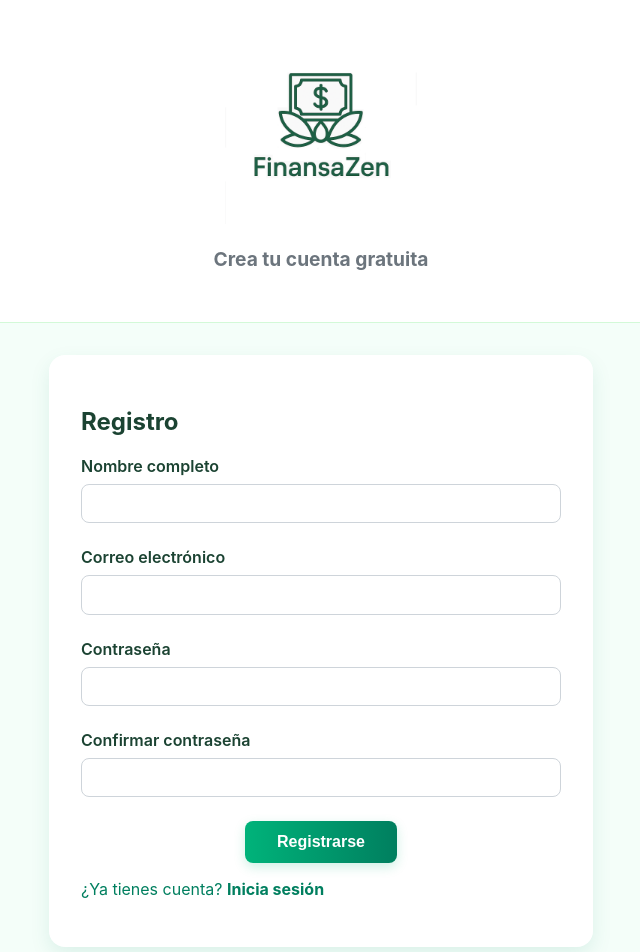
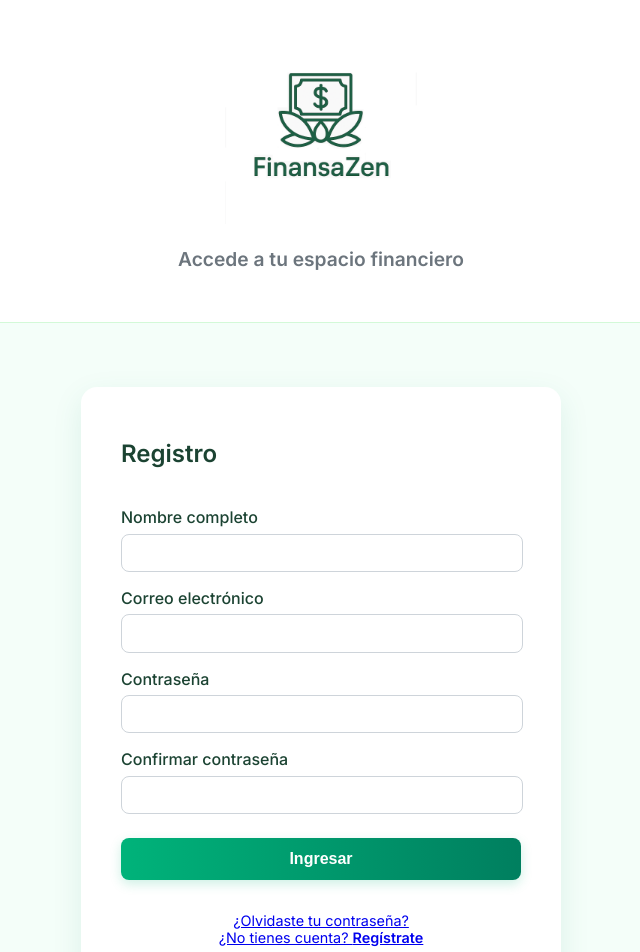
Before and after one commit to CarlosVbot/Finasanzen, a Vue app in the folder finansazen/: page /registro in a window 1280 px wide. Shown: the top 952 px of the page, without its empty margins (319-959 px from the left). Built offline with nearby package versions, Linux system fonts and the light colour scheme; no server answers.

Commit message:
Cambio de dominio

```diff
--- a/finansazen/src/views/RegistroView.vue
+++ b/finansazen/src/views/RegistroView.vue
@@ -1,171 +1,96 @@
 <template>
-  <div class="page-wrapper fade-in">
-    <header class="dashboard-header">
+  <div  ref="wrapper" class="page-wrapper">
+    <header>
       <img src="../assets/img/logo.png" alt="Finansazen Logo" class="logo"  height="15%" width="15%" />
-      <p><b>Crea tu cuenta gratuita</b></p>
+      <p><b>Accede a tu espacio financiero</b></p>
+      <link href="https://fonts.googleapis.com/css2?family=Inter:wght@400;500;600&display=swap" rel="stylesheet">
     </header>
 
-    <main class="container d-flex justify-content-center align-items-center">
-      <div class="registro-form-card">
-        <h2 class="text-center mb-4">Registro</h2>
+    <main class="container login-container">
+      <div class="login-card">
+        <h2>Registro</h2>
+
         <form @submit.prevent="registrarse">
-          <div class="form-group">
+          <div class="mb-3">
             <label for="nombre" class="form-label">Nombre completo</label>
             <input type="text" id="nombre" v-model="nombre" class="form-control" required />
           </div>
 
-          <div class="form-group">
+          <div class="mb-3">
             <label for="email" class="form-label">Correo electrónico</label>
             <input type="email" id="email" v-model="email" class="form-control" required />
           </div>
 
-          <div class="form-group">
+          <div class="mb-3">
             <label for="password" class="form-label">Contraseña</label>
             <input type="password" id="password" v-model="password" class="form-control" required />
           </div>
 
-          <div class="form-group">
+          <div class="mb-3">
             <label for="confirmacion" class="form-label">Confirmar contraseña</label>
             <input type="password" id="confirmacion" v-model="confirmacion" class="form-control" required />
           </div>
 
-          <div class="form-submit">
-            <button type="submit" class="btn-submit" :disabled="cargando">
-              {{ cargando ? 'Registrando...' : 'Registrarse' }}
-            </button>
+          <button type="submit" class="btn-green" :disabled="cargando">
+            {{ cargando ? 'Ingresando...' : 'Ingresar' }}
+          </button>
+
+          <div class="text-links">
+            <RouterLink to="/recuperar">¿Olvidaste tu contraseña?</RouterLink><br />
+            <RouterLink to="/registro">¿No tienes cuenta? <strong>Regístrate</strong></RouterLink>
           </div>
-
-          <p class="text-center mt-3">
-            <RouterLink to="/login" class="text-link">
-              ¿Ya tienes cuenta? <strong>Inicia sesión</strong>
-            </RouterLink>
-          </p>
         </form>
       </div>
     </main>
 
-    <footer class="dashboard-footer">
+    <footer>
       © 2025 Finansazen. Todos los derechos reservados.
     </footer>
   </div>
 </template>
 
 <script setup>
-import { ref } from 'vue'
-import { useRouter } from 'vue-router'
-import Swal from 'sweetalert2'
+import {ref} from 'vue'
+import {useRouter} from 'vue-router'
 
 const nombre = ref('')
 const email = ref('')
 const password = ref('')
 const confirmacion = ref('')
 const cargando = ref(false)
+
 const router = useRouter()
 const API_URL = import.meta.env.VITE_API_URL
 
 const registrarse = async () => {
   if (password.value !== confirmacion.value) {
-    Swal.fire('Error', 'Las contraseñas no coinciden', 'error')
+    alert('Las contraseñas no coinciden.')
     return
   }
 
   cargando.value = true
+
   try {
-    const res = await fetch(`${API_URL}/api/usuarios/create`, {
+    const res = await fetch(`${API_URL}/api/auth/register`, {
       method: 'POST',
-      headers: {
-        'Content-Type': 'application/json'
-      },
-      body: JSON.stringify({
-        username: nombre.value,
-        email: email.value,
-        password: password.value
-      })
+      headers: {'Content-Type': 'application/json'},
+      body: JSON.stringify({username: nombre.value, email: email.value, password: password.value})
     })
 
-    const data = await res.json()
-
+    const data = await res
+    console.log(res)
     if (res.ok) {
-      Swal.fire('Registro exitoso', 'Ahora puedes iniciar sesión', 'success')
-      router.push('/login')
+      sessionStorage.setItem('token', data.token)
+      sessionStorage.setItem('userId', data.userID)
+      router.push('/dashboard')
     } else {
-      Swal.fire('Error', data.message || 'No se pudo registrar', 'error')
+      alert(data.message || 'No se pudo registrar')
     }
-  } catch (error) {
-    Swal.fire('Error', 'Hubo un problema de conexión', 'error')
+  } catch (err) {
+    console.error(err)
+    alert('Error de conexión')
   } finally {
     cargando.value = false
   }
 }
 </script>
-
-<style scoped>
-.container {
-  min-height: 70vh;
-  padding: 2rem 1rem;
-  display: flex;
-  align-items: center;
-  justify-content: center;
-}
-
-.registro-form-card {
-  max-width: 480px;
-  width: 100%;
-  background: #fff;
-  border-radius: 1rem;
-  padding: 2rem;
-  box-shadow: 0 8px 20px rgba(0, 127, 95, 0.1);
-}
-
-.form-group {
-  margin-bottom: 1.5rem;
-  display: flex;
-  flex-direction: column;
-}
-
-.form-label {
-  font-weight: 600;
-  margin-bottom: 0.5rem;
-  color: #1b4332;
-}
-
-.form-control {
-  border-radius: 0.5rem;
-  border: 1px solid #ced4da;
-  padding: 0.6rem 0.75rem;
-  font-size: 1rem;
-}
-
-.form-submit {
-  display: flex;
-  justify-content: center;
-  margin-top: 1rem;
-}
-
-.btn-submit {
-  background: linear-gradient(to right, #00b37a, #007f5f);
-  color: white;
-  padding: 0.75rem 2rem;
-  border: none;
-  border-radius: 0.5rem;
-  font-size: 1rem;
-  font-weight: 600;
-  cursor: pointer;
-  box-shadow: 0 4px 12px rgba(0, 179, 122, 0.2);
-  transition: all 0.3s ease;
-}
-
-.btn-submit:hover {
-  transform: translateY(-2px);
-  box-shadow: 0 6px 16px rgba(0, 179, 122, 0.3);
-}
-
-.text-link {
-  color: #007f5f;
-  text-decoration: none;
-}
-
-.text-link:hover {
-  text-decoration: underline;
-}
-</style>
```
